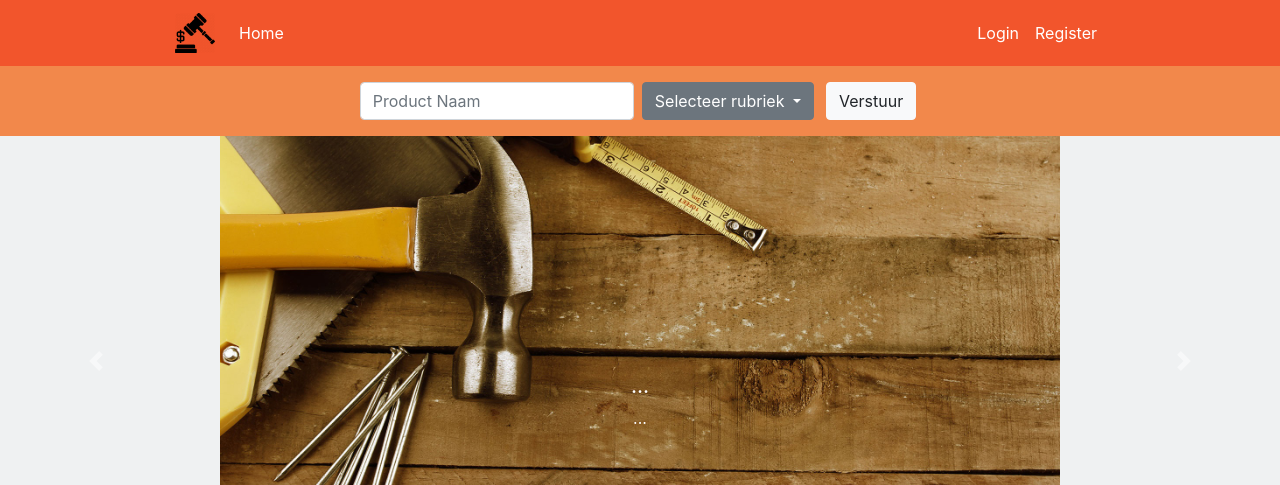
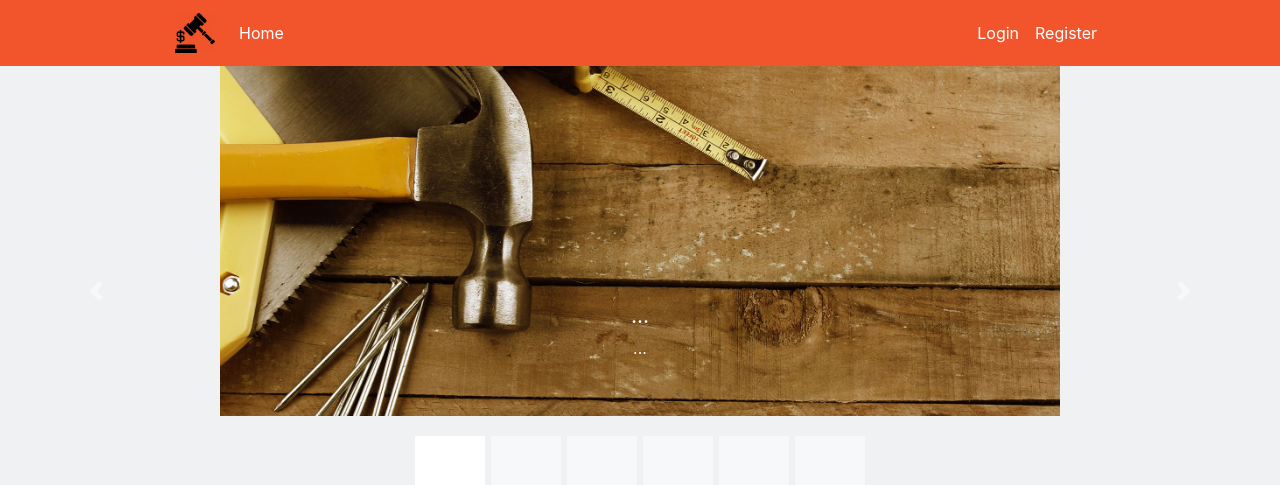
Before and after one commit to MWarps/asjgadh, a PHP site: page /index.php in a window 1280 px wide. Shown: the top 485 px of the page. Run offline with PHP 8.4, Linux system fonts and the light colour scheme; grey boxes labelled with a size stand in for pictures from a placeholder-image service; data that the repository does not hold is empty; some libraries are stand-ins or nearby versions.

Commit message:
zoek header verwijderen

```diff
--- a/IProject/includes/header.php
+++ b/IProject/includes/header.php
@@ -91,50 +91,3 @@ if(isset($_SESSION['gebruikersnaam'])){
                       </div>
 
             </nav>
-            <nav class="navbar navbar-expand-lg navbar-light bg-orange2 spacing justify-content-md-center">
-                <form class="form-inline my-2 my-md-0 needs-validation" novalidate action="catalogus.php" method="get">
-                    <ul class="navbar-nav">
-                        <li class="navbar-item px-1">
-                            <input class="form-control" name="zoektekst" type="text" placeholder="Product Naam" aria-label="Search">
-                        </li>
-                    </ul>
-                    <div class="dropdown px-1">
-                        <button class="btn btn-secondary dropdown-toggle" type="button" id="dropdownMenuRubriek" data-toggle="dropdown" aria-haspopup="true" aria-expanded="false">
-                          <?php
-                            if(isset($_SESSION['rubriek']['subrubriek2'])){
-                            $naam = HaalRubriekNaamOp($_SESSION['rubriek']['subrubriek2']);
-                            echo $naam['rubrieknaam'];
-                            }
-                            else {
-                              echo 'Selecteer rubriek';
-                            }
-                            ?>
-                        </button>
-                        <div class="dropdown-menu" aria-labelledby="dropdownMenuRubriek">
-                          <?php HaalRubriekop($_SESSION['rubriek']['subrubriek1'])
-
-                          ?>
-                        </div>
-                    </div>
-                      <?php
-                          if(isset($_GET['id']) && isset($_SESSION['rubriek']['subrubriek2'])) {
-
-                      ?>
-                        <div class="dropdown px-1">
-                          <button class="btn btn-secondary dropdown-toggle" type="button" id="dropdownMenuRubriek" data-toggle="dropdown" aria-haspopup="true" aria-expanded="false">
-                            Sub rubriek
-                          </button>
-                          <div class="dropdown-menu" aria-labelledby="dropdownMenuRubriek">
-                            <?php HaalRubriekop($_SESSION['rubriek2'])?>
-                          </div>
-                      </div>
-                    <?php } ?>
-
-
-                    <ul class="navbar-nav">
-                        <li class="navbar-item p-2">
-                            <button type="submit" name="zoek" id="zoek" class="btn btn-light">Verstuur</button>
-                        </li>
-                    </ul>
-                </form>
-            </nav>
```
